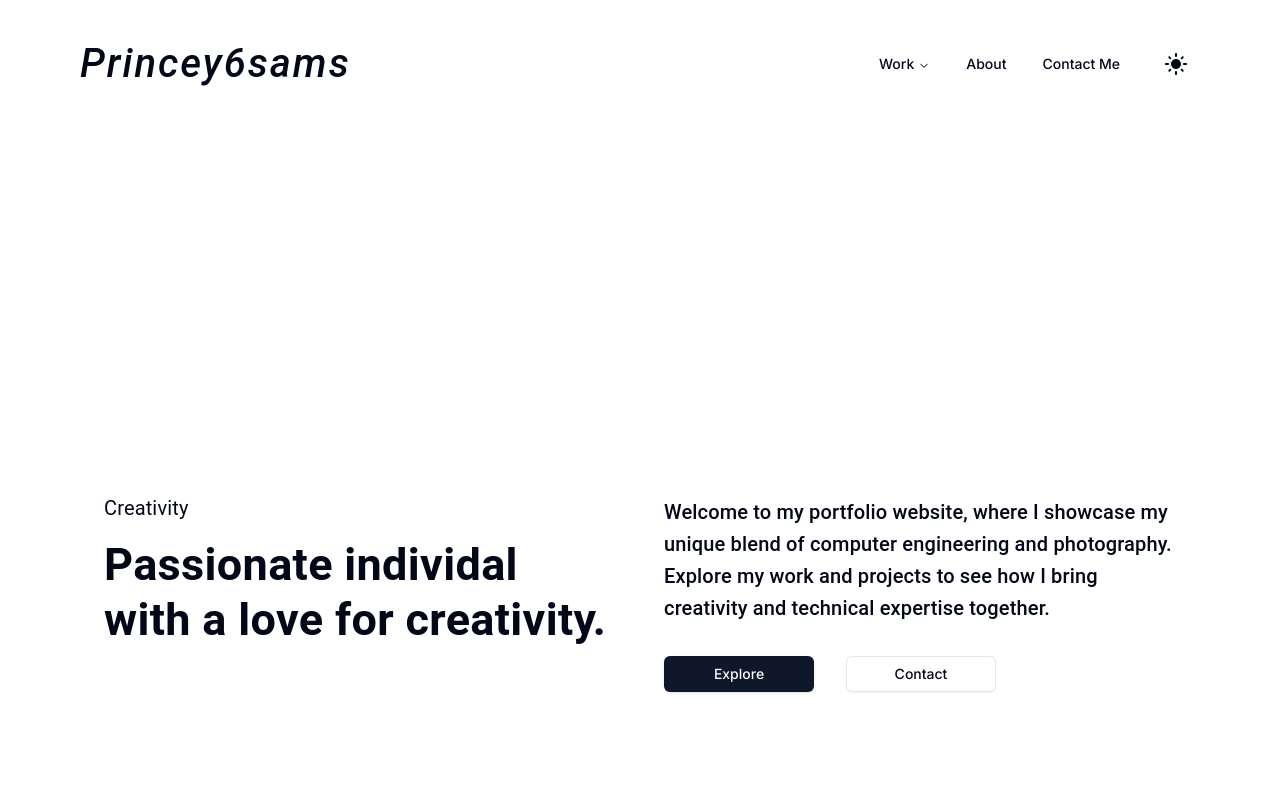
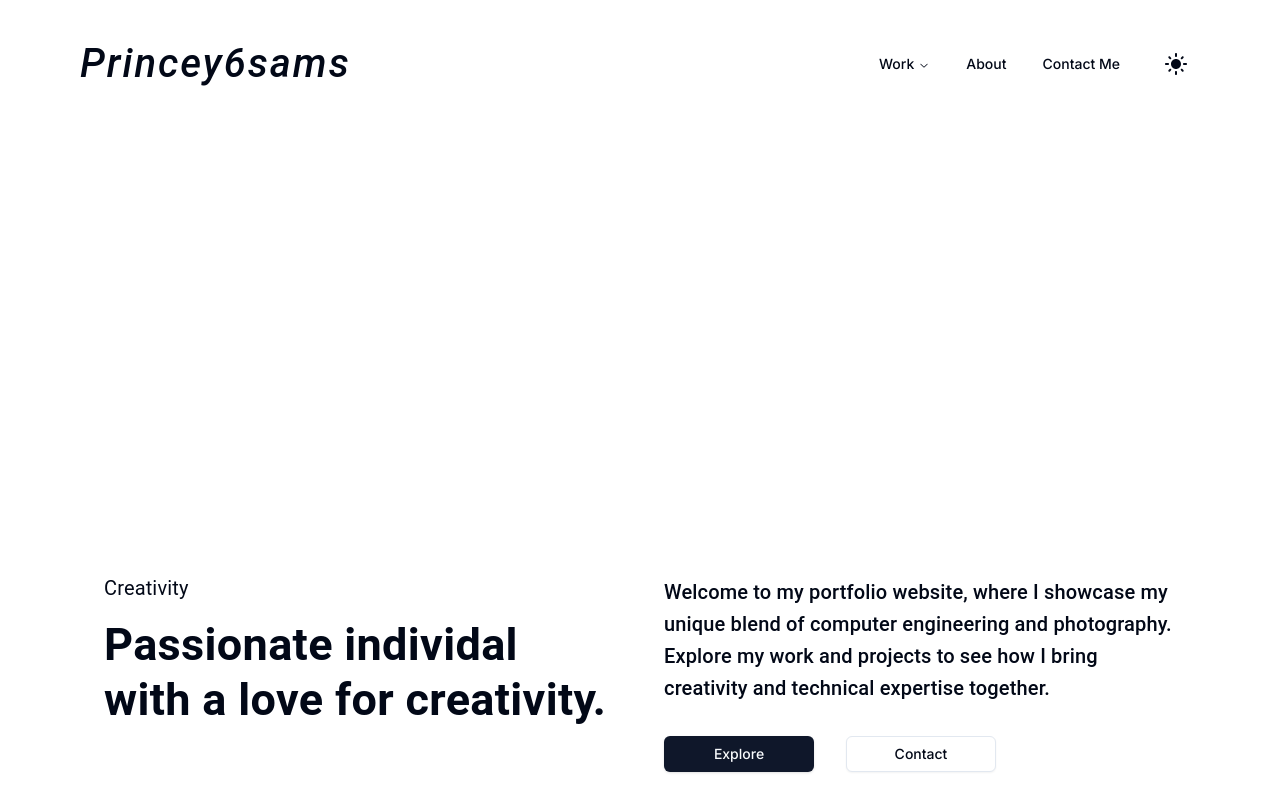
Before and after one commit to princey6sams/portfolio-next, a Next.js app: page /programming in a window 1280 px wide. Shown: the top 800 px of the page. Built offline with nearby package versions, Linux system fonts and the light colour scheme.

Commit message:
Put the project card in the homepage as well with the same content for now.

```diff
--- a/src/app/page.tsx
+++ b/src/app/page.tsx
@@ -1,3 +1,4 @@
+"use client"
 import Image from 'next/image'
 import { Avatar, Container, IconButton, Stack, Typography } from '@mui/material'
 import CustomButton from '@/components/CustomButton'
@@ -6,6 +7,7 @@ import InstagramIcon from '@mui/icons-material/Instagram';
 import MailIcon from '@mui/icons-material/Mail';
 import YouTubeIcon from '@mui/icons-material/YouTube';
 import { replaceBase } from '@/utils/utils';
+import ProjectCard from '@/components/ProjectCard';
 
 export default function Home() {
   return (
@@ -26,7 +28,8 @@ export default function Home() {
           </Container>
         </Stack>
         <Image src={replaceBase("${Base}/ig.jpeg")} alt="hero" height="1020" width="1528" priority/>
-        <Typography variant="h4" fontWeight="bold" fontSize={50} pt={5}>My Work</Typography>
+        <Typography variant="h4" fontWeight="bold" fontSize={50} py={5}>My Work</Typography>
+          <ProjectCard />
         <Stack direction="row" justifyContent="space-around" pt={12} px={10}>
           <Container maxWidth="sm">
             <Typography variant="h4" fontSize={20} pb={2}>Creativity</Typography>
--- a/src/app/programming/page.tsx
+++ b/src/app/programming/page.tsx
@@ -21,7 +21,7 @@ export default function Home() {
 
   return (
     <Stack direction="column" spacing={2} alignItems="center">
-      <Stack direction="row" justifyContent="space-around" pt="25rem" px={10} pb={15}>
+      <Stack direction="row" justifyContent="space-around" pt="30rem" px={10} pb={15}>
         <Container maxWidth="sm">
           <Typography variant="h4" fontSize={20} pb={2}>Creativity</Typography>
           {/* Specify colors for creativity for dark and light modes */}
```
